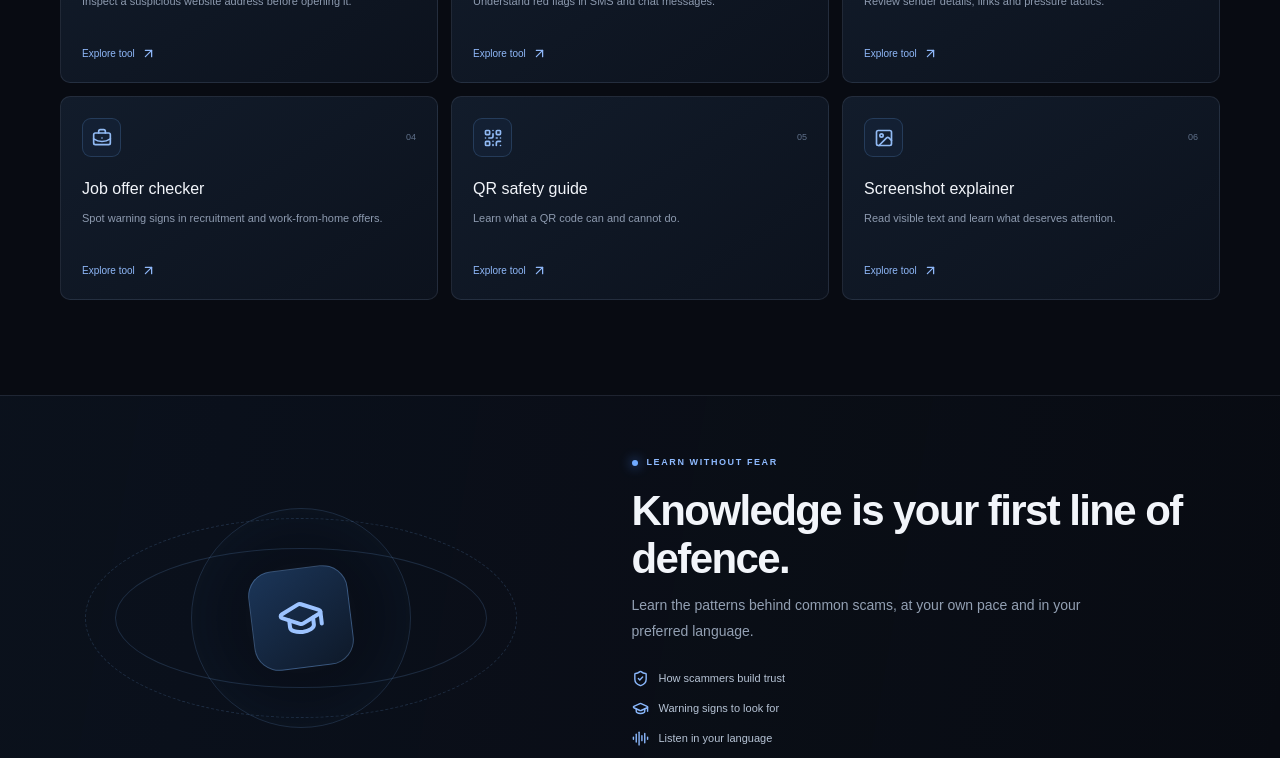
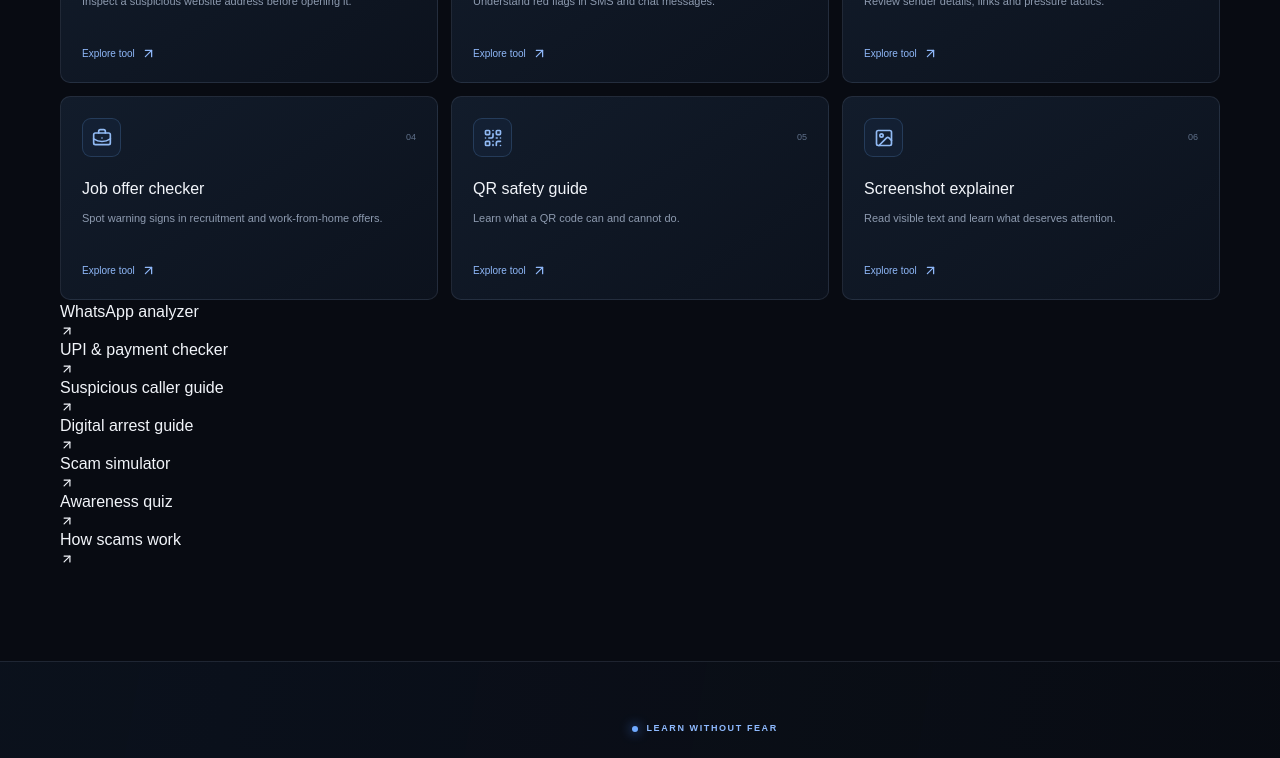
Before and after one commit to Surasss23/scamsheild, a Next.js app: page / in a window 1280 px wide. Shown: the part 1231-1989 px from the top of the page. Built offline with nearby package versions, Linux system fonts and the light colour scheme.

Commit message:
Connect homepage to all ScamShield tools and learning modules

```diff
--- a/src/components/home.tsx
+++ b/src/components/home.tsx
@@ -21,7 +21,7 @@ export function Home() {
       <div className="hero-visual"><div className="visual-grid"/><div className="visual-ring ring-one"/><div className="visual-ring ring-two"/><div className="shield-graphic"><ShieldCheck size={83} strokeWidth={1.15}/></div><div className="floating-label label-top"><i/> LIVE AWARENESS</div><div className="floating-label label-bottom">VERIFY BEFORE YOU TRUST</div><div className="visual-caption">YOUR DIGITAL SAFETY LAYER <span>01 / 03</span></div></div>
     </section>
     <div className="trust-strip"><div className="shell trust-items"><span><LockKeyhole size={15}/> No account needed</span><span><AudioLines size={15}/> Listen in 3 languages</span><span><ShieldCheck size={15}/> Privacy-first by design</span><span>Free public education</span></div></div>
-    <section id="tools" className="section shell"><div className="section-head"><div className="eyebrow"><i/> PRACTICAL SAFETY TOOLS</div><h2>{t.toolsTitle}</h2><p>{t.toolsDesc}</p></div><div className="tool-grid">{t.cards.map(([title, desc, href], i) => { const Icon = icons[i]; return <Link className="tool-card" href={href} key={href}><div className="tool-card-top"><span className="tool-icon"><Icon size={20}/></span><span>0{i+1}</span></div><h3>{title}</h3><p>{desc}</p><div className="tool-link">Explore tool <ArrowUpRight size={15}/></div></Link>; })}</div></section>
+    <section id="tools" className="section shell"><div className="section-head"><div className="eyebrow"><i/> PRACTICAL SAFETY TOOLS</div><h2>{t.toolsTitle}</h2><p>{t.toolsDesc}</p></div><div className="tool-grid">{t.cards.map(([title, desc, href], i) => { const Icon = icons[i]; return <Link className="tool-card" href={href} key={href}><div className="tool-card-top"><span className="tool-icon"><Icon size={20}/></span><span>0{i+1}</span></div><h3>{title}</h3><p>{desc}</p><div className="tool-link">Explore tool <ArrowUpRight size={15}/></div></Link>; })}</div><div className="extra-tool-links"><Link href="/tools/whatsapp-checker">WhatsApp analyzer <ArrowUpRight size={14}/></Link><Link href="/tools/upi-checker">UPI & payment checker <ArrowUpRight size={14}/></Link><Link href="/tools/phone-checker">Suspicious caller guide <ArrowUpRight size={14}/></Link><Link href="/learn/digital-arrest">Digital arrest guide <ArrowUpRight size={14}/></Link><Link href="/learn/scam-simulator">Scam simulator <ArrowUpRight size={14}/></Link><Link href="/learn/quiz">Awareness quiz <ArrowUpRight size={14}/></Link><Link href="/learn/scam-patterns">How scams work <ArrowUpRight size={14}/></Link></div></section>
     <section id="learn" className="learn-section"><div className="shell learn-layout"><div className="learn-art"><div className="learn-orbit"/><div className="learn-symbol"><GraduationCap size={48}/></div></div><div><div className="eyebrow"><i/> LEARN WITHOUT FEAR</div><h2>{t.learnTitle}</h2><p>{t.learnDesc}</p><div className="learn-points"><span><ShieldCheck size={17}/> How scammers build trust</span><span><GraduationCap size={17}/> Warning signs to look for</span><span><AudioLines size={17}/> Listen in your language</span></div><a className="text-link" href="#scenarios">Explore common scam patterns <ArrowRight size={16}/></a></div></div></section>
     <section id="scenarios" className="section shell"><div className="eyebrow"><i/> UNDERSTAND THE METHOD</div><h2>Scams work by manipulating trust.</h2><p className="section-desc">Learn common patterns behind everyday digital fraud.</p><div className="scenario-grid"><article><span>01 / URGENCY</span><h3>“Act now or lose access.”</h3><p>Scammers create artificial deadlines so you act before checking.</p></article><article><span>02 / AUTHORITY</span><h3>“This is the bank / police.”</h3><p>They impersonate trusted institutions to make demands feel legitimate.</p></article><article><span>03 / REWARD</span><h3>“You have won a prize.”</h3><p>Unexpected rewards can be used to draw you into sharing details or paying fees.</p></article></div></section>
     <section id="help" className="help-section"><div className="shell help-panel"><span className="help-icon"><Siren size={25}/></span><div><div className="eyebrow">NEED HELP RIGHT NOW?</div><h2>{t.helpTitle}</h2><p>{t.helpDesc}</p><small>India · Financial cyber fraud helpline: <strong>1930</strong></small></div><a className="button-light" href="https://cybercrime.gov.in/" target="_blank" rel="noreferrer">{t.report}<ArrowUpRight size={16}/></a></div></section>
```
